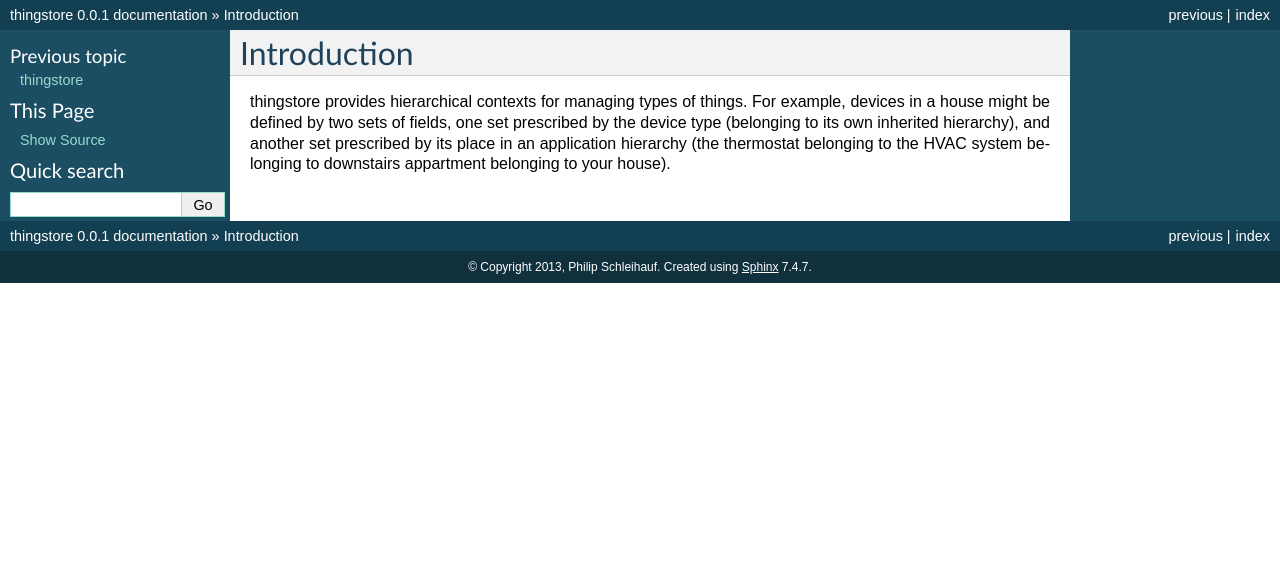
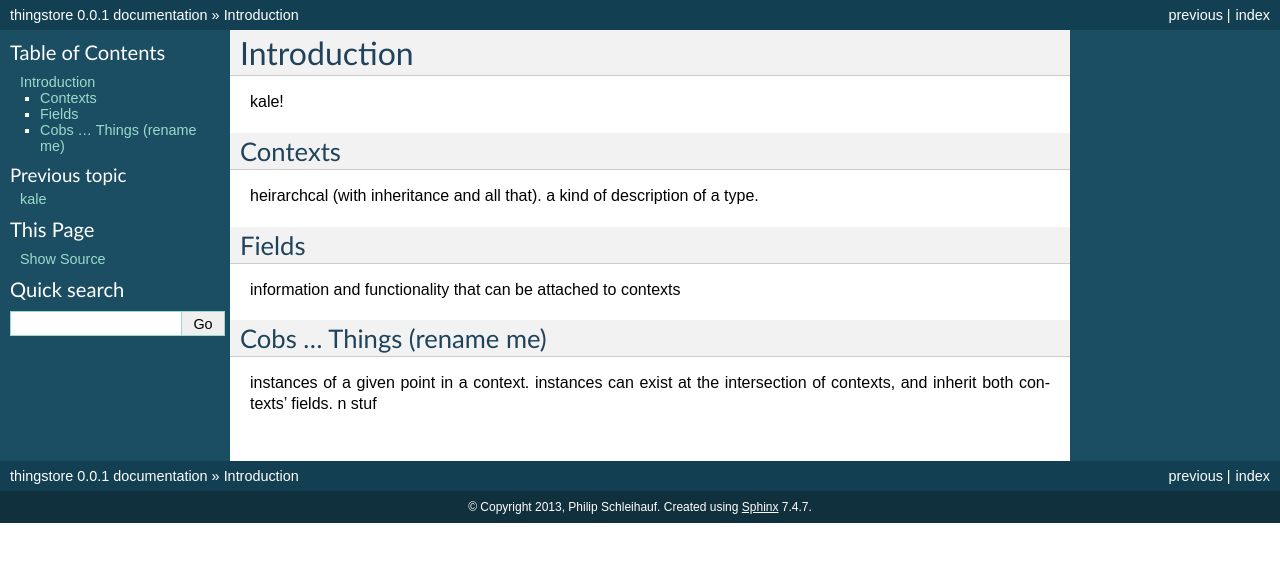
Before and after one commit to uniphil/kale, a Sphinx documentation site: the page built from docs/intro.rst, in a window 1280 px wide. Shown: the top 562 px of the page. Built offline with Sphinx 7.4.7, drawn with Linux system fonts in a browser that asks for light colours; pages that are not in the unit, such as notebooks, are missing from menus.

Commit message:
rename to kale

```diff
--- a/docs/index.rst
+++ b/docs/index.rst
@@ -1,5 +1,5 @@
 
-thingstore
+kale
 ==========
 
 Contents:
--- a/docs/intro.rst
+++ b/docs/intro.rst
@@ -2,4 +2,23 @@
 Introduction
 ============
 
-thingstore provides hierarchical contexts for managing types of things. For example, devices in a house might be defined by two sets of fields, one set prescribed by the device type (belonging to its own inherited hierarchy), and another set prescribed by its place in an application hierarchy (the thermostat belonging to the HVAC system belonging to downstairs appartment belonging to your house).
+kale!
+
+
+Contexts
+--------
+
+heirarchcal (with inheritance and all that). a kind of description of a type.
+
+
+Fields
+------
+
+information and functionality that can be attached to contexts
+
+
+Cobs ... Things (rename me)
+---------------------------
+
+instances of a given point in a context. instances can exist at the intersection
+of contexts, and inherit both contexts' fields. n stuf
```
Also changed, not shown: README.md (+7 -7 lines), setup.py (+4 -4 lines), kale/__init__.py (added).
